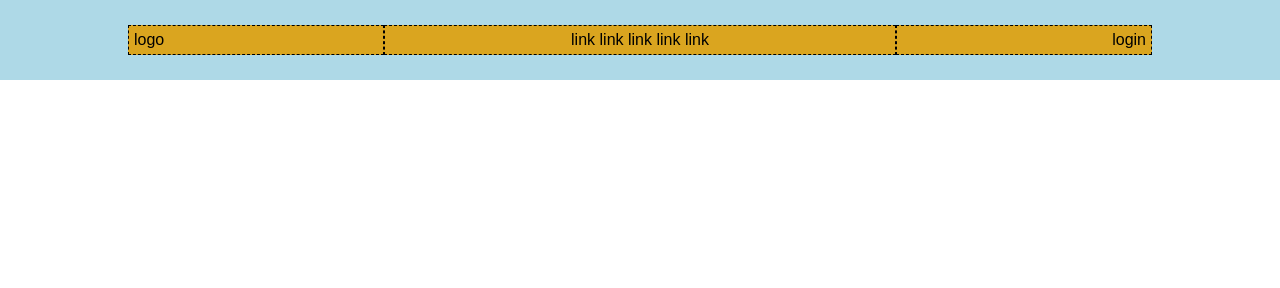
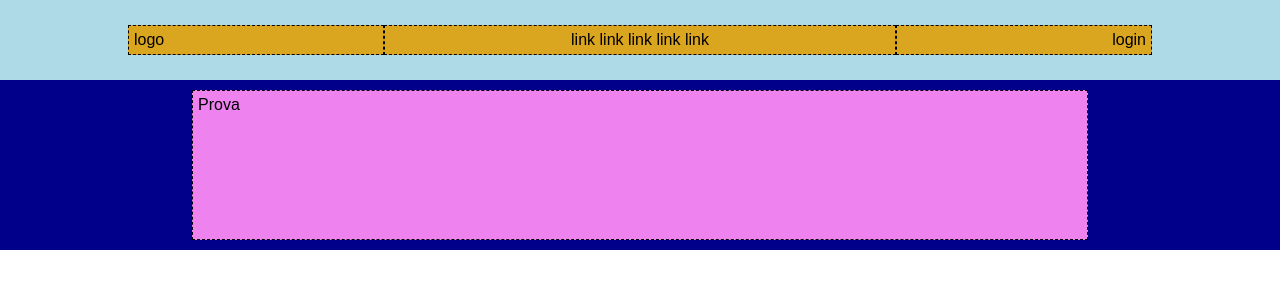
Before and after one commit to andrea-bertaglia/htmlcss-struttura-discord, a plain HTML site: page index.html in a window 1280 px wide. Drawn offline with Linux system fonts and the light colour scheme.

Commit message:
feat: banner section

```diff
--- a/css/style.css
+++ b/css/style.css
@@ -48,6 +48,7 @@ nav {
 }
 
 .container {
+    margin-top: 10px;
     width: 80%;
     margin: 0 auto;
     display: flex;
@@ -58,4 +59,19 @@ nav {
     /* background-color: pink; */
 }
 
+.banner {
+    background-color: #00008b;
+    height: 20%;
+    padding: 10px 15%;
+}
+
+.violet-box {
+    background-color: #ee82ef;
+    border: 1px dashed #000000;
+    padding: 5px;
+
+    /* debug */
+    height: 150px;
+}
+
 /* FOOTER */
--- a/index.html
+++ b/index.html
@@ -27,7 +27,25 @@
 
     <!-- Main -->
     <main>
+        <!-- Banner -->
+        <section class="banner">
+            <div class="violet-box">
+                <div>Prova</div>
+            </div>
+        </section>
+        <!-- /Banner -->
 
+        <!-- Section 2 -->
+        <!-- /Section 2 -->
+
+        <!-- Section 3 -->
+        <!-- /Section 3 -->
+
+        <!-- Section 4 -->
+        <!-- /Section 4 -->
+
+        <!-- Section 5 -->
+        <!-- /Section 5 -->
     </main>
     <!-- /Main -->
 
```
